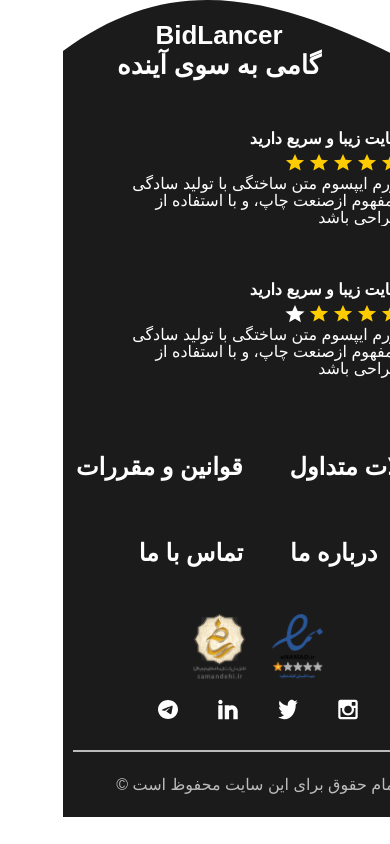
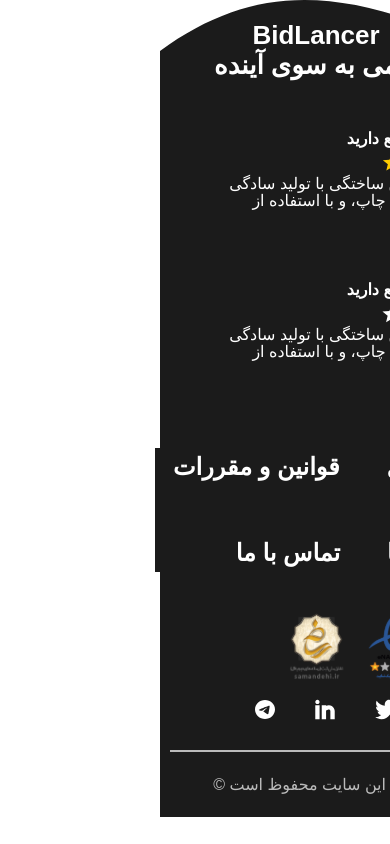
Before and after one commit to NiflheimDevs/FrontEnd, a React (Vite) app in the folder niflheim/: page /footer in a window 390 px wide. Built offline with nearby package versions, Linux system fonts and the light colour scheme.

Commit message:
fix(footer):overflowHidden

```diff
--- a/niflheim/src/Components/Footer/Footer.tsx
+++ b/niflheim/src/Components/Footer/Footer.tsx
@@ -16,7 +16,7 @@
         </h2>
 
         <div className="flex md:mt-[11%] sm:mt-[110px] mt-[45px] flex-col bg-[#1B1B1B]">
-          <div className="gap-[14vw] px-[50px] w-full md:h-[100px] sm:h-fit h-fit flex inset-0 mt-[5px] z-1 md:flex-row sm:flex-row flex-col justify-center items-end flex-wrap overflow-hidden">
+          <div className="gap-[14vw] px-[50px] w-full md:h-[100px] sm:h-fit h-fit flex inset-0 mt-[5px] z-1 md:flex-row sm:flex-row flex-col justify-center items-end flex-wrap">
               <ReviewCard
                 title="سایت زیبا و سریع دارید"
                 description="لورم ایپسوم متن ساختگی با تولید سادگی نامفهوم ازصنعت چاپ، و با استفاده از طراحی باشد"
@@ -40,7 +40,7 @@
                 className="md:flex sm:flex hidden"
               />
           </div>
-          <div className="flex gap-[2vw] h-fit bg-[#1B1B1B] px-[40px] w-full inset-0 md:mt-[70px] sm:mt-[70px] mt-[40px] z-1 flex-row flex-wrap-reverse md:justify-center sm:justify-end justify-center items-center overflow-hidden">
+          <div className="flex gap-[2vw] h-fit bg-[#1B1B1B] px-[40px] w-full inset-0 md:mt-[70px] sm:mt-[70px] mt-[40px] z-1 flex-row flex-wrap-reverse md:justify-center sm:justify-end justify-center items-center ">
             <div className="flex bg-[#1B1B1B] flex-col md:w-[160px] sm:w-[210px] w-[500px] items-center">
               <p class="font-inter text-[20px] sm:text-[26px] md:text-[24px] md:flex sm:flex hidden font-bold leading-[29.05px] tracking-[0%] text-white">
                 شبکه های اجتماعی
@@ -87,7 +87,7 @@
 
 const ReviewCard = ({ className = "", title, description, starCount }) => {
   return (
-    <div className={`flex flex-col md:max-w-[160px] sm:max-w-[200px] items-end overflow-hidden ${className}`}>
+    <div className={`flex flex-col md:max-w-[160px] sm:max-w-[200px] items-end ${className}`}>
       <h3 className="font-inter font-bold sm:text-[13px] md:text-[16px] leading-[18.15px] tracking-[0%] text-right text-white">
         {title}
       </h3>
```
